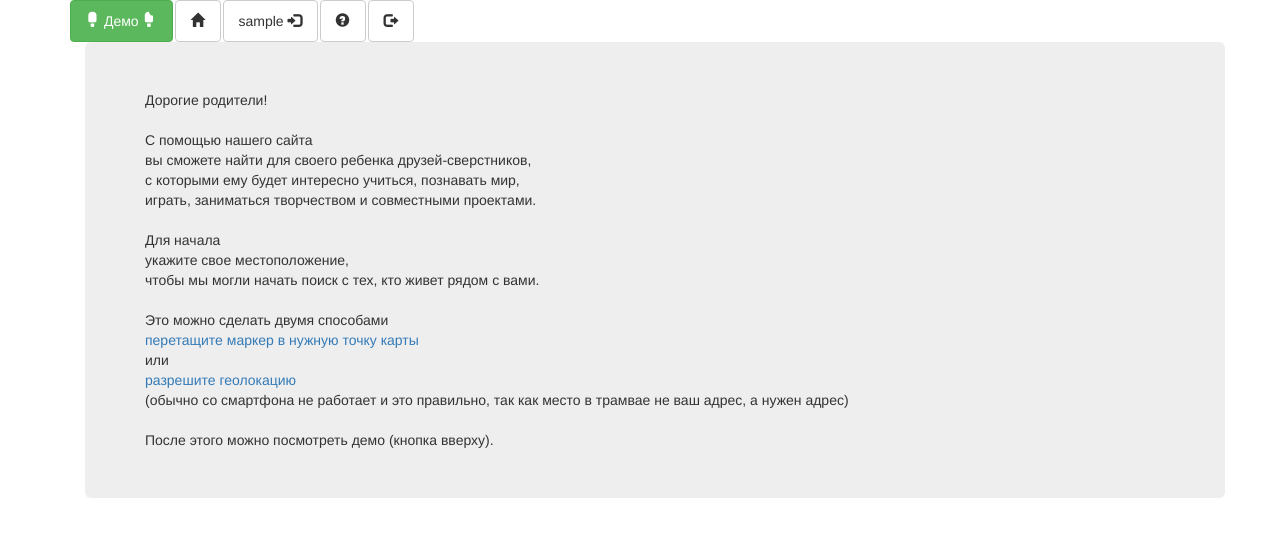
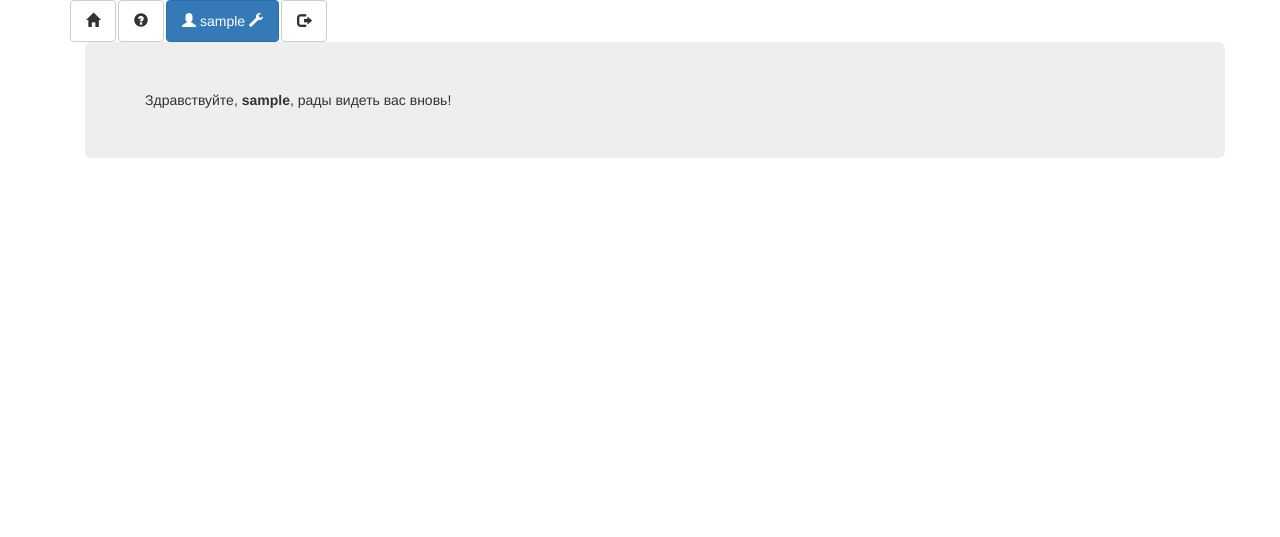
Before and after one commit to jfeldman777/eduber, a Django app: page / in a window 1280 px wide. Shown: the top 537 px of the page. Run offline with Django 3.2, Linux system fonts and the light colour scheme; the visitor is signed in with stand-in values (Sample User, id 1); some libraries are stand-ins or nearby versions.

Commit message:
in out buttons

```diff
--- a/templates/footer.html
+++ b/templates/footer.html
@@ -11,14 +11,7 @@
       </script>
 
 
-        <li class="nav-item" id='demo_button'>
-    <a href="#" class="btn btn-success" onclick='demoHref()'
-    id="demo_link" title='посмотреть демо'>
-    <span class="glyphicon glyphicon-ice-lolly" ></span>
-    <span>Демо</span>
-      <span class="glyphicon glyphicon-ice-lolly-tasted" ></span>
-    </a>
-  </li>
+
 
   <li class="nav-item">
 <a href="/" class="btn btn-default"  title='на первую страницу'>
@@ -26,15 +19,20 @@
 </a>
   </li>
 
-  <li class="nav-item">
-<a href="/land/in/" class="btn btn-default"  >
-    <span>{{user}}</span>
-  <span class="glyphicon glyphicon-log-in"></span>
-</a>
-</li>
+
+
 <li class="nav-item">
 <a href="/land/about/" class="btn btn-default"  >
   <span class="glyphicon glyphicon-question-sign"></span>
+</a>
+</li>
+
+{% if user.is_authenticated %}
+<li class="nav-item">
+<a href="#" class="btn btn-primary btn-default">
+  <span class="glyphicon glyphicon-user"></span>
+  <span>{{user}}</span>
+  <span class="glyphicon glyphicon-wrench"></span>
 </a>
 </li>
 <li class="nav-item">
@@ -42,4 +40,21 @@
   <span class="glyphicon glyphicon-log-out"></span>
 </a>
 </li>
+{% else %}
+<li class="nav-item" id='demo_button'>
+<a href="#" class="btn btn-success" onclick='demoHref()'
+id="demo_link" title='посмотреть демо'>
+<span class="glyphicon glyphicon-ice-lolly" ></span>
+<span>Демо</span>
+<span class="glyphicon glyphicon-ice-lolly-tasted" ></span>
+</a>
+</li>
+
+<li class="nav-item">
+<a href="/land/in/" class="btn btn-default"  >
+  <span class="glyphicon glyphicon-log-in"></span>
+</a>
+</li>
+{% endif %}
+
 </ul>
--- a/templates/index.html
+++ b/templates/index.html
@@ -2,34 +2,25 @@
 {% load i18n %}
 
 {% block content %}
+{% if user.is_authenticated %}
+Здравствуйте,
+<b>{{user}}</b>,
+рады видеть вас вновь!
+{% else %}
 Дорогие родители!
-<br>
-<br>
-С помощью нашего сайта
-<br>
-вы сможете найти для своего ребенка друзей-сверстников,
-<br>
-с которыми ему будет интересно учиться, познавать мир,
-<br>
-играть, заниматься творчеством и совместными проектами.
-<br>
-<br>
-Для начала
-<br>
-укажите свое местоположение,
-<br>
-чтобы мы могли начать поиск с тех, кто живет рядом с вами.
-<br>
-<br>
+<br><br>С помощью нашего сайта<br>
+вы сможете найти для своего ребенка друзей-сверстников,<br>
+с которыми ему будет интересно учиться, познавать мир,<br>
+играть, заниматься творчеством и совместными проектами.<br><br>
+Для начала<br>укажите свое местоположение,<br>
+чтобы мы могли начать поиск с тех, кто живет рядом с вами.<br><br>
 Это можно сделать двумя способами<br>
-<a href="/land/map/"> перетащите маркер в нужную точку карты </a>
-<br>
- или <br>
-<a href="/land/gps/"> разрешите геолокацию </a>
-<br>
+<a href="/land/map/"> перетащите маркер в нужную точку карты </a><br>
+ или <br><a href="/land/gps/"> разрешите геолокацию </a><br>
 (обычно со смартфона не работает и это правильно, так как место в трамвае не ваш адрес, а нужен адрес)
-<br>
-
-<br>
-После этого можно посмотреть демо (кнопка вверху).
+<br><br>
+<a href="/land/demo/59.93863/30.31413/">
+После этого можно посмотреть демо.
+</a>
+{% endif %}
 {% endblock %}
```
